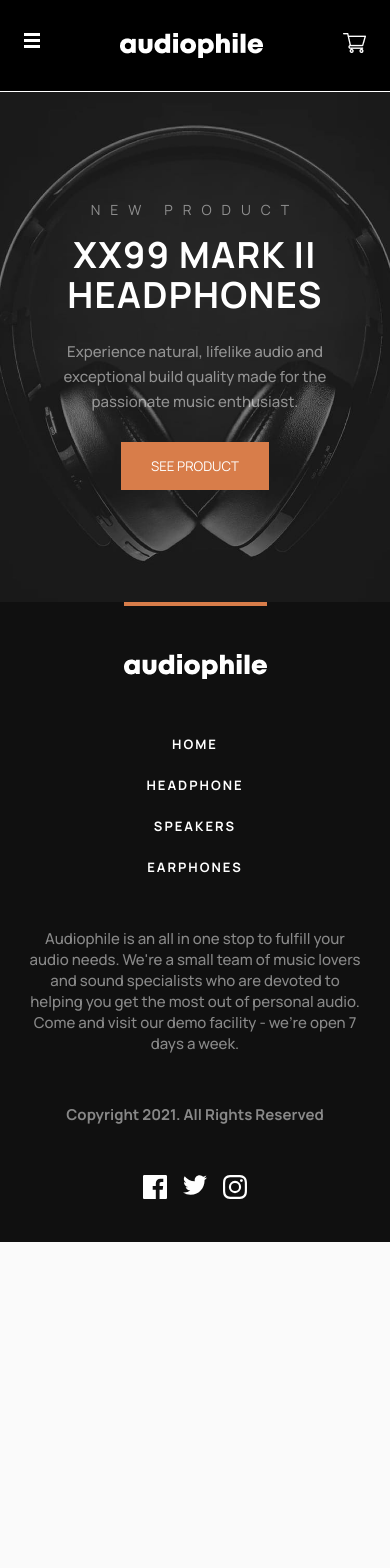
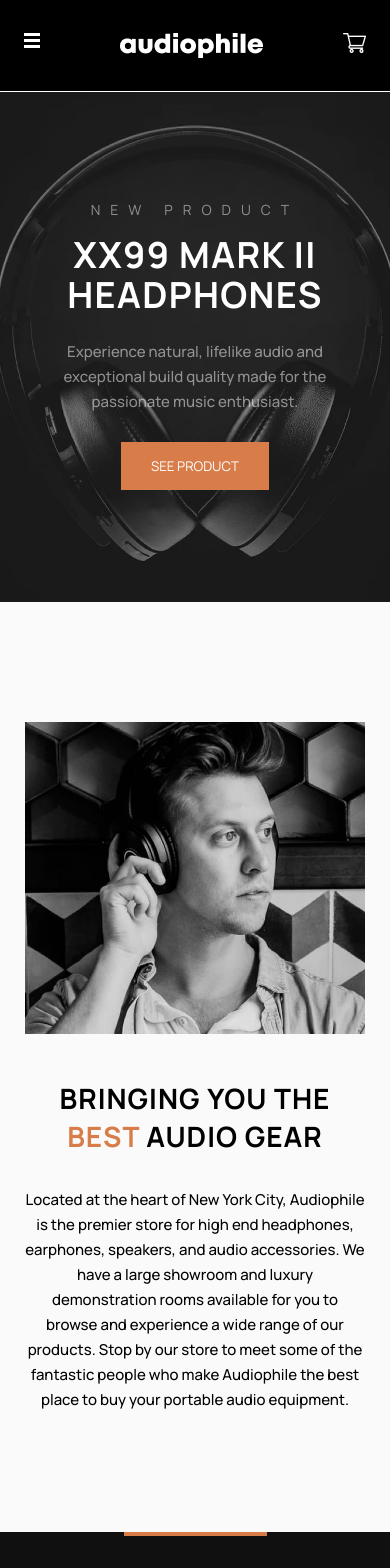
Before and after one commit to Chenxi96/Audiophile_E-commerce, a Next.js app: page / in a window 390 px wide. Shown: the top 1568 px of the page. Before the commit the page ends 1242 px from the top, so only its background shows below. Built offline with nearby package versions, Linux system fonts and the light colour scheme.

Commit message:
added benefit component mobile

```diff
--- /dev/null
+++ b/app/components/benefits/Benefits.js
@@ -0,0 +1,23 @@
+import Image from "next/image"
+import bestGear from '../../../public/assets/shared/mobile/image-best-gear.jpg'
+import styles from './Benefits.module.scss'
+
+export default function Benefits() {
+    return(
+        <section className={styles.section}>
+            <Image className={styles.section__image} src={bestGear}/>
+            <div>
+                <h2 className={styles.description__h2}>
+                    BRINGING YOU THE <span className={styles.h2__span}>BEST</span> AUDIO GEAR
+                </h2>
+                <p className={styles.description__p}>
+                    Located at the heart of New York City,
+                    Audiophile is the premier store for high end headphones,
+                    earphones, speakers, and audio accessories.
+                    We have a large showroom and luxury demonstration rooms available for you to browse and experience a wide range of our products.
+                    Stop by our store to meet some of the fantastic people who make Audiophile the best place to buy your portable audio equipment.
+                </p>
+            </div>
+        </section>
+    )
+}
--- /dev/null
+++ b/app/components/benefits/Benefits.module.scss
@@ -0,0 +1,32 @@
+
+.section {
+    width: 87.201%;
+    margin-inline: auto;
+    margin-block: 120px;
+}
+
+.section__image {
+    width: 100%;
+    object-fit: contain;
+    height: auto;
+    margin-bottom: 40px;
+}
+
+.description__h2 {
+    margin-bottom: 32px;
+    font-size: 28px;
+    font-weight: 700;
+    letter-spacing: 1px;
+    text-align: center;
+}
+
+.h2__span {
+    color: #D87D4A;
+}
+
+.description__p {
+    font-weight: 500;
+    font-size: 15px;
+    line-height: 25px;
+    text-align: center;
+}
--- a/app/page.js
+++ b/app/page.js
@@ -1,9 +1,11 @@
 import Hero from './components/hero/Hero'
+import Benefits from './components/benefits/Benefits';
 
 export default function Home() {
   return (
     <>
       <Hero text={'SEE PRODUCT'} />
+      <Benefits />
     </>
   );
 }
```
Also changed, not shown: app/dashboard/page.js (deleted, +0 -8 lines).
